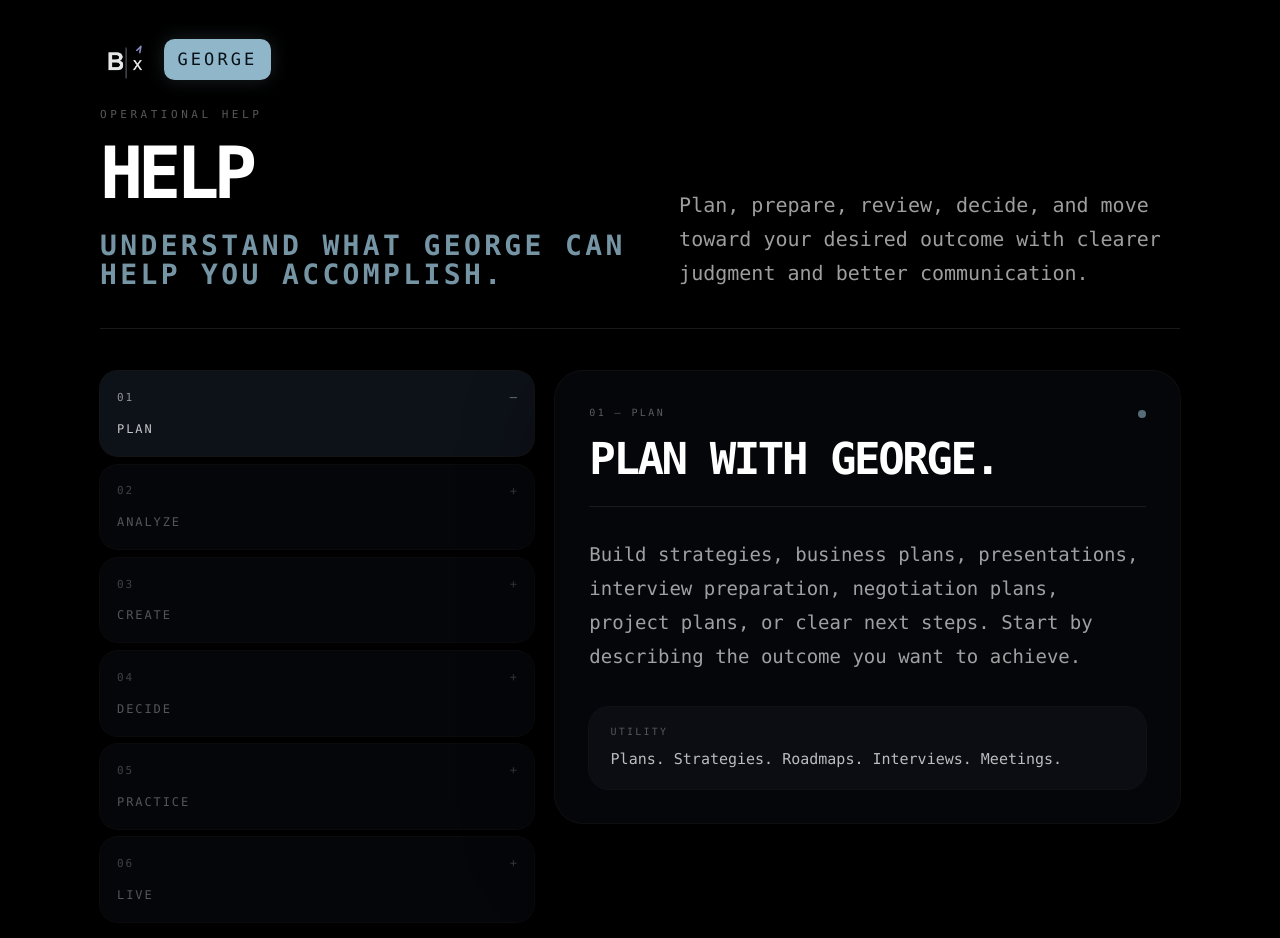
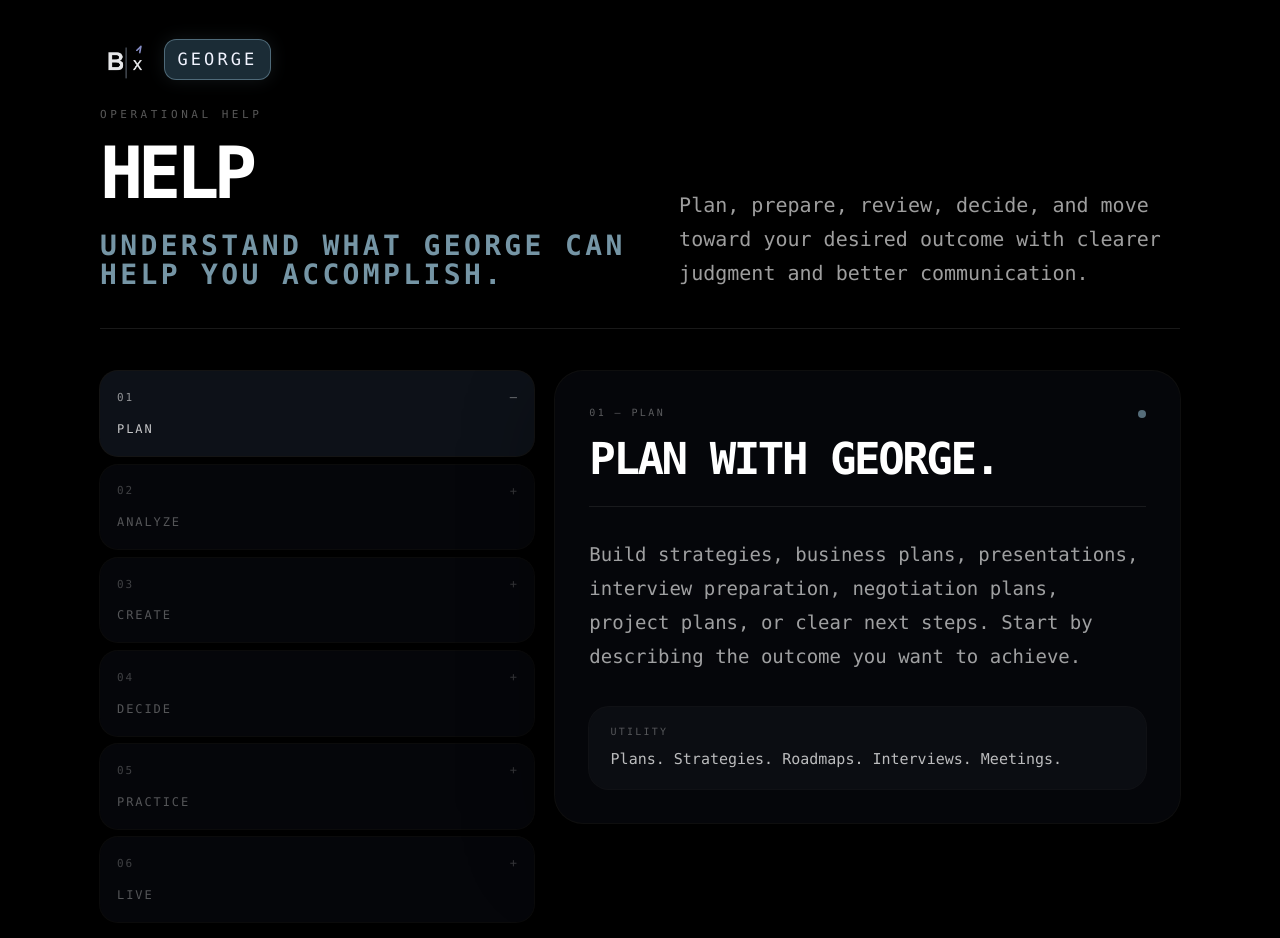
Before and after one commit to LesKemVal/ai-clarity, a Next.js app: page /help in a window 1280 px wide. Shown: the top 938 px of the page. Built offline with nearby package versions, Linux system fonts and the light colour scheme.

Commit message:
Clean Bx header back control styling

```diff
--- a/components/BxPageHeader.tsx
+++ b/components/BxPageHeader.tsx
@@ -11,10 +11,13 @@ type BxPageHeaderProps = {
 
 export default function BxPageHeader({
   backHref = '/george',
-  backLabel = 'GEORGE',
+  backLabel = 'BACK',
   onBack,
   rightSlot,
 }: BxPageHeaderProps) {
+  const backClass =
+    'rounded-[0.72rem] border border-[#8FB6C9]/45 bg-[#1B2C36] px-3 py-1.5 text-[9px] font-semibold uppercase tracking-[0.18em] text-[#F2F4FF] shadow-[0_0_18px_rgba(143,182,201,0.12)] transition hover:border-[#8FB6C9]/65 hover:bg-[#223947] hover:text-white'
+
   return (
     <header className="relative mb-5 flex items-center justify-between">
       <div className="flex min-w-0 items-center gap-3">
@@ -23,15 +26,11 @@ export default function BxPageHeader({
         </Link>
 
         {onBack ? (
-          <button
-            type="button"
-            onClick={onBack}
-            className="rounded-[0.62rem] border border-[#8FB6C9]/50 bg-[#8FB6C9] px-3 py-1.5 text-[9px] font-semibold uppercase tracking-[0.18em] text-[#071016] shadow-[0_0_18px_rgba(143,182,201,0.18)] transition hover:bg-[#A7C8D8] hover:text-black"
-          >
+          <button type="button" onClick={onBack} className={backClass}>
             {backLabel}
           </button>
         ) : (
-          <Link href={backHref} className="rounded-[0.62rem] border border-[#8FB6C9]/50 bg-[#8FB6C9] px-3 py-1.5 text-[9px] font-semibold uppercase tracking-[0.18em] text-[#071016] shadow-[0_0_18px_rgba(143,182,201,0.18)] transition hover:bg-[#A7C8D8] hover:text-black">
+          <Link href={backHref} className={backClass}>
             {backLabel}
           </Link>
         )}
```
